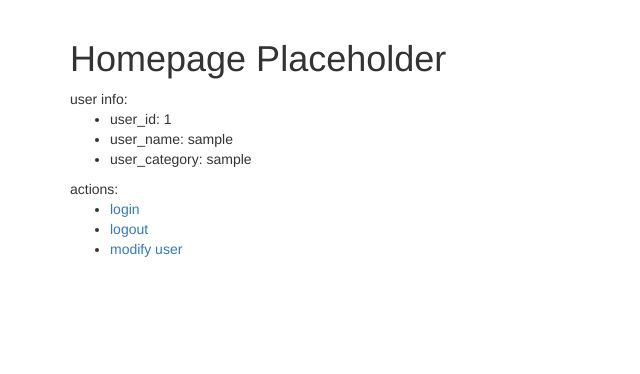
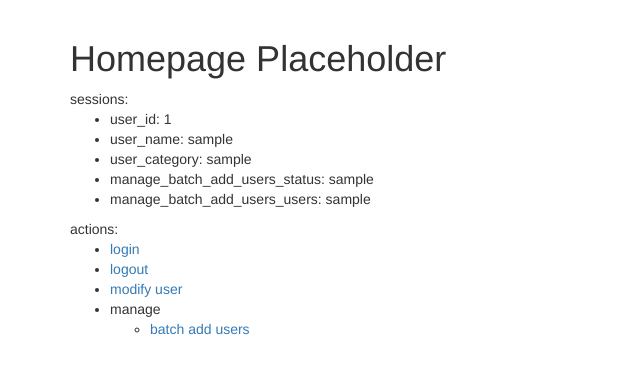
Before and after one commit to abcdabcd987/acm-semester-report, a Flask app: page / in a window 1280 px wide. Shown: the part 51-425 px from the top of the page, without its empty margins (0-640 px from the left). Run offline with Flask 2, Linux system fonts and the light colour scheme; the visitor is signed in with stand-in values (Sample User, id 1); some libraries are stand-ins or nearby versions.

Commit message:
batch_add_users

```diff
--- a/acm_report/static/layout.css
+++ b/acm_report/static/layout.css
@@ -2,3 +2,7 @@ body {
   padding-top: 70px;
   padding-bottom: 30px;
 }
+
+.monospace {
+    font-family: monospace;
+}
--- a/acm_report/templates/homepage.html
+++ b/acm_report/templates/homepage.html
@@ -4,11 +4,11 @@
 <h1>Homepage Placeholder</h1>
 
 {% if session.user_id %}
-user info:
+sessions:
 <ul>
-    <li>user_id: {{session.user_id}}</li>
-    <li>user_name: {{session.user_name}}</li>
-    <li>user_category: {{session.user_category}}</li>
+{% for k in session %}
+    <li>{{k}}: {{session[k]}}</li>
+{% endfor %}
 </ul>
 {% else %}
 not login yet
@@ -20,5 +20,9 @@ actions:
     <li><a href="/login">login</a></li>
     <li><a href="/logout">logout</a></li>
     <li><a href="/user/modify">modify user</a></li>
+    <li>manage</li>
+    <ul>
+        <li><a href="/manage/batch-add-users">batch add users</a></li>
+    </ul>
 </ul>
 {% endblock %}
--- a/acm_report/views.py
+++ b/acm_report/views.py
@@ -2,6 +2,7 @@
 from __future__ import unicode_literals
 import uuid
 import functools
+import pypinyin
 from datetime import datetime
 from flask import request, redirect, session, url_for, flash, render_template
 from acm_report import app
@@ -159,3 +160,52 @@ def post_user_modify():
 
     print(id, stuid, name, pinyin, email, category, dropped, allow_login)  # to please flake8
     return render_template('user_modify.html', user=user)
+
+
+@app.route('/manage/batch-add-users')
+@login_required
+def get_manage_batch_add_users():
+    status = session.pop('manage_batch_add_users_status', 0)
+    users = session.pop('manage_batch_add_users_users', [])
+    return render_template('manage_batch_add_users.html', status=status, users=users)
+
+
+@app.route('/manage/batch-add-users', methods=['POST'])
+@login_required
+def post_manage_batch_add_users():
+    category = request.form.get('category', '').strip()
+    if not category:
+        flash('入学年份不能为空', 'warning')
+        return redirect(url_for('get_manage_batch_add_users'))
+    text = request.form.get('text', '').strip()
+    users = []
+    for line in text.split('\n'):
+        splited = line.split()
+        if not splited:
+            continue
+        if len(splited) != 3:
+            flash('格式错误：<code>%s</code>' % line, 'warning')
+            return redirect(url_for('get_manage_batch_add_users'))
+        pinyin = pypinyin.pinyin(splited[1], heteronym=False, style=pypinyin.NORMAL, errors='ignore')
+        pinyin = ' '.join(x[0] for x in pinyin)
+        users.append(User(name=splited[1],
+                          pinyin=pinyin,
+                          stuid=splited[0],
+                          email=splited[2],
+                          category=category,
+                          dropped=False,
+                          allow_login=True))
+    status = request.form.get('status', '0')
+    if status != '1':
+        flash('请确认以下信息是否正确，然后点击注册', 'warning')
+        return render_template('manage_batch_add_users.html', status=1, users=users, category=category, text=text)
+    user_dicts = []
+    for u in users:
+        db_session.add(u)
+        user_dicts.append({'name': u.name, 'pinyin': u.pinyin, 'stuid': u.stuid, 'email': u.email})
+    db_session.commit()
+    # TODO: commit failure
+    flash('批量添加用户成功', 'success')
+    session['manage_batch_add_users_status'] = 2
+    session['manage_batch_add_users_users'] = user_dicts
+    return redirect(url_for('get_manage_batch_add_users'))
--- a/maintenance.py
+++ b/maintenance.py
@@ -2,6 +2,7 @@ from __future__ import print_function, division
 import sys
 import time
 import hashlib
+import pypinyin
 import acm_report.database as db
 import acm_report.models as models
 
@@ -25,16 +26,17 @@ def read(prompt):
 def create_admin():
     print('creating admin account. please provide the following informations.')
     name = read('Name: ')
-    pinyin = read('Pinyin Initials (e.g. clq): ')
     stuid = read('StudentID: ')
     email = read('Email: ')
     category = read('Category (e.g. 2014): ')
-    print('got it:', name, pinyin, stuid, email, category)
+    print('got it:', name, stuid, email, category)
     confirm = read('is the above info correct? [y/n] ')
     if confirm != 'y':
         print('given up')
         sys.exit(1)
 
+    pinyin = pypinyin.pinyin(name, heteronym=False, style=pypinyin.NORMAL, errors='ignore')
+    pinyin = ' '.join(x[0] for x in pinyin)
     user = models.User(name=name,
                        pinyin=pinyin,
                        stuid=stuid,
```
Also changed, not shown: acm_report/templates/manage_batch_add_users.html (added, +77 -0 lines).
